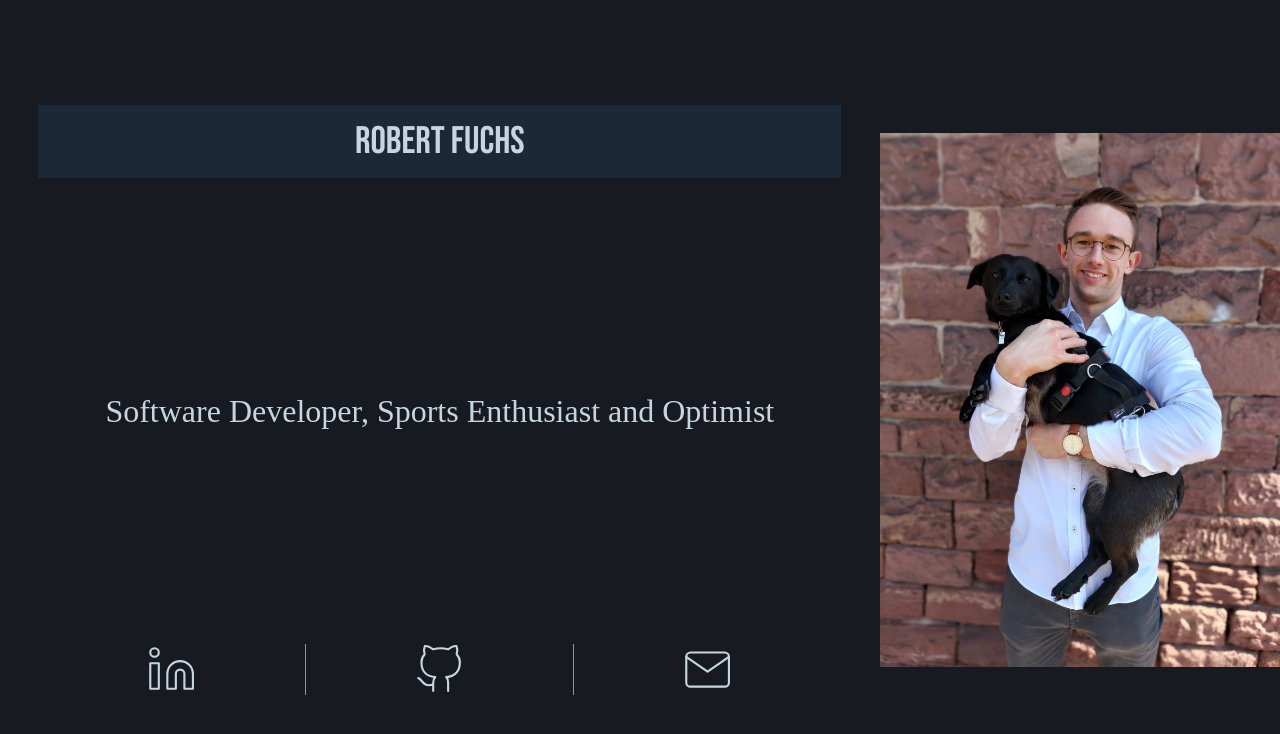
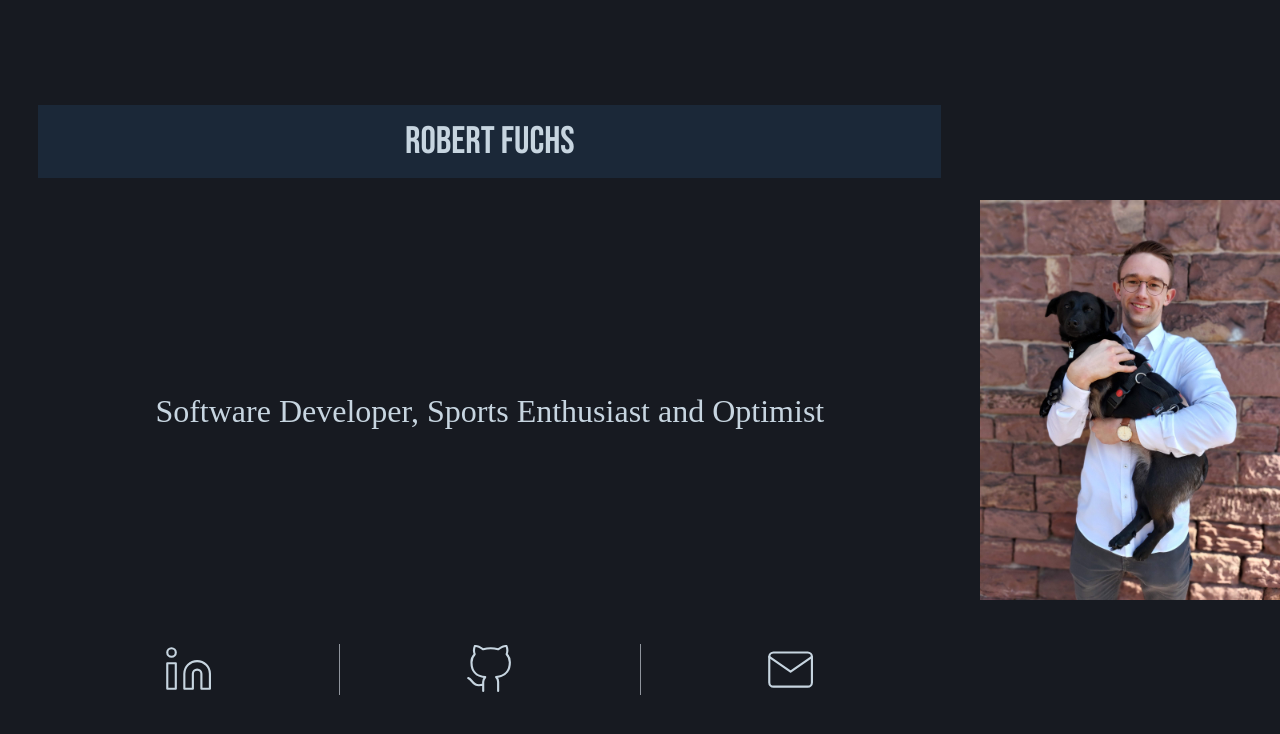
Before and after one commit to Treborium/robert-fuchs-codes, a React (Create React App) app: page / in a window 1280 px wide. Shown: the top 734 px of the page. Built offline with nearby package versions, Linux system fonts and the light colour scheme; a web font is replaced by a local one.

Commit message:
Allow image to make space for text

```diff
--- a/src/App.tsx
+++ b/src/App.tsx
@@ -54,7 +54,7 @@ function App() {
             />
           </Flex>
         </Flex>
-        <Flex overflow='hidden'>
+        <Flex overflow='hidden' flexDirection='row-reverse' flexShrink={2}>
           <Image src={ProfilePicture} alt='Robert Fuchs with his dog' objectFit='contain' fit='fill'/>
         </Flex>
       </Flex>
```
Also changed, not shown: 1 other file (tests, documents, lock files or other folders).
